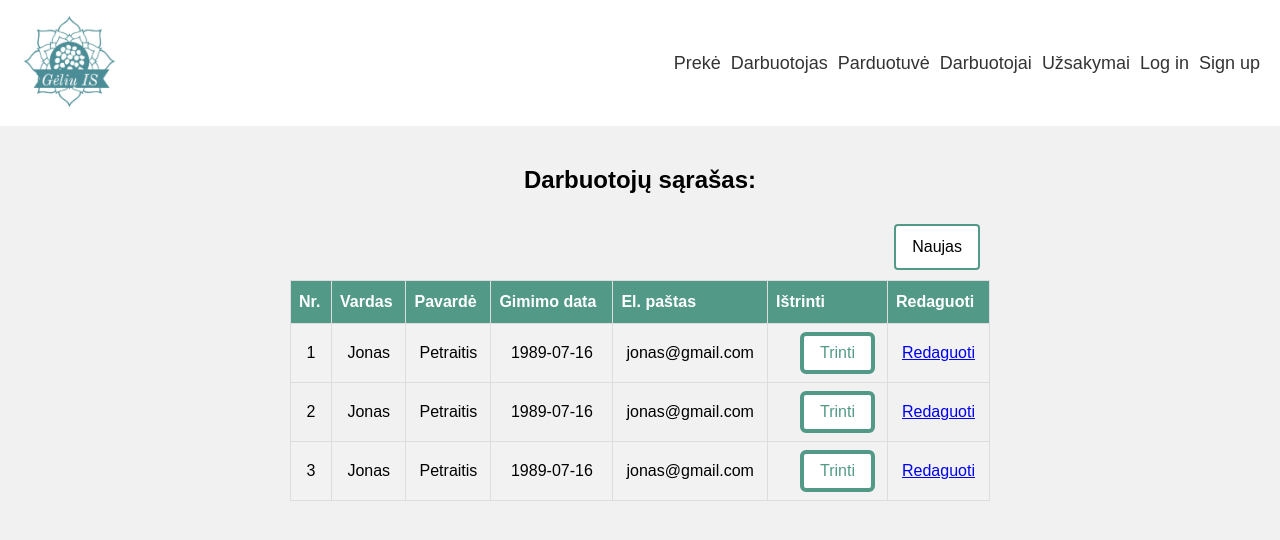
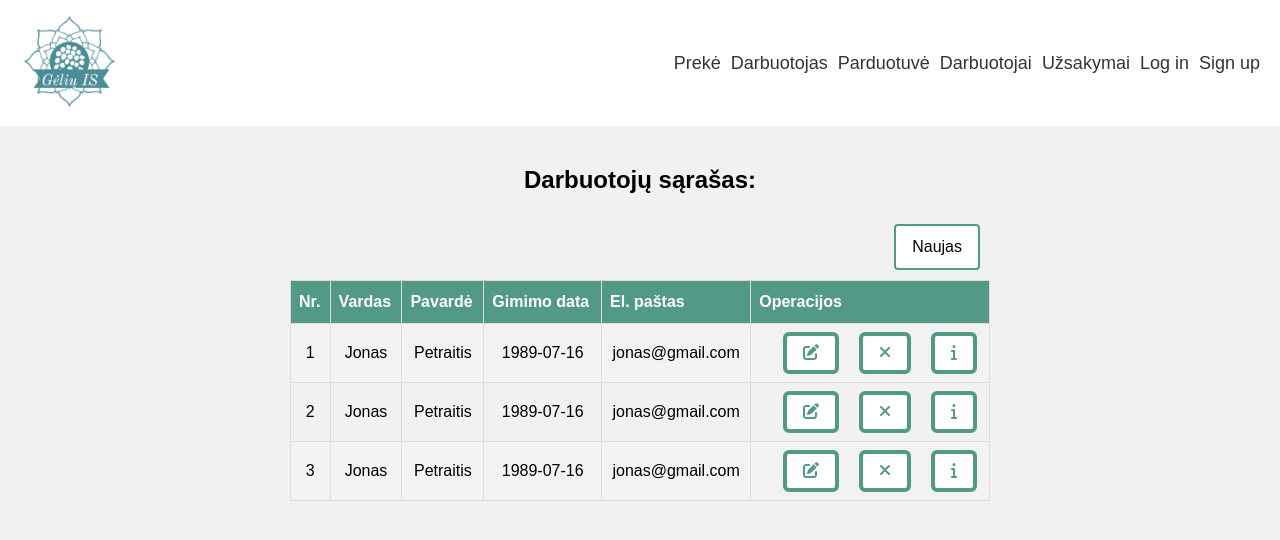
Before and after one commit to watewa/IS-pagrindai, a React (Create React App) app: page /workerlist in a window 1280 px wide. Shown: the top 540 px of the page. Built offline with nearby package versions, Linux system fonts and the light colour scheme.

Commit message:
Copied icons

```diff
--- a/src/pages/WorkerList.tsx
+++ b/src/pages/WorkerList.tsx
@@ -2,6 +2,11 @@ import {
     Link,
     useNavigate
 } from "react-router-dom";
+
+import { faClose } from '@fortawesome/free-solid-svg-icons'
+import { faPenToSquare } from '@fortawesome/free-solid-svg-icons'
+import { faInfo} from '@fortawesome/free-solid-svg-icons'
+import { FontAwesomeIcon } from '@fortawesome/react-fontawesome'
 
 const ListPage = () => {
     const navigate = useNavigate();
@@ -19,8 +24,7 @@ const ListPage = () => {
                         <th>Pavardė</th>
                         <th>Gimimo data</th>
                         <th>El. paštas</th>
-                        <th>Ištrinti</th>
-                        <th>Redaguoti</th>
+                        <th>Operacijos</th>
                     </tr>
                     <tr>
                         <td>1</td>
@@ -28,8 +32,11 @@ const ListPage = () => {
                         <td>Petraitis</td>
                         <td>1989-07-16</td>
                         <td>jonas@gmail.com</td>
-                        <td><button>Trinti</button></td>
-                        <td><Link to={`/worker/42`}>Redaguoti</Link></td>
+                        <td>
+                            <button onClick={() => navigate("/newworker")}><FontAwesomeIcon icon={faPenToSquare} /></button>
+                            <button onClick={() => alert("deleted")}><FontAwesomeIcon icon={faClose} /></button>
+                            <button onClick={() => navigate("/worker/42")}><FontAwesomeIcon icon={faInfo} /></button>
+                        </td>
                     </tr>
                     <tr>
                         <td>2</td>
@@ -37,8 +44,11 @@ const ListPage = () => {
                         <td>Petraitis</td>
                         <td>1989-07-16</td>
                         <td>jonas@gmail.com</td>
-                        <td><button>Trinti</button></td>
-                        <td><Link to={`/worker/420`}>Redaguoti</Link></td>
+                        <td>
+                            <button onClick={() => navigate("/newworker")}><FontAwesomeIcon icon={faPenToSquare} /></button>
+                            <button onClick={() => alert("deleted")}><FontAwesomeIcon icon={faClose} /></button>
+                            <button onClick={() => navigate("/worker/402")}><FontAwesomeIcon icon={faInfo} /></button>
+                        </td>
                     </tr>
                     <tr>
                         <td>3</td>
@@ -46,8 +56,11 @@ const ListPage = () => {
                         <td>Petraitis</td>
                         <td>1989-07-16</td>
                         <td>jonas@gmail.com</td>
-                        <td><button>Trinti</button></td>
-                        <td><Link to={`/worker/314`}>Redaguoti</Link></td>
+                        <td>
+                            <button onClick={() => navigate("/newworker")}><FontAwesomeIcon icon={faPenToSquare} /></button>
+                            <button onClick={() => alert("deleted")}><FontAwesomeIcon icon={faClose} /></button>
+                            <button onClick={() => navigate("/worker/420")}><FontAwesomeIcon icon={faInfo} /></button>
+                        </td>
                     </tr>
                 </tbody>
             </table>
```
